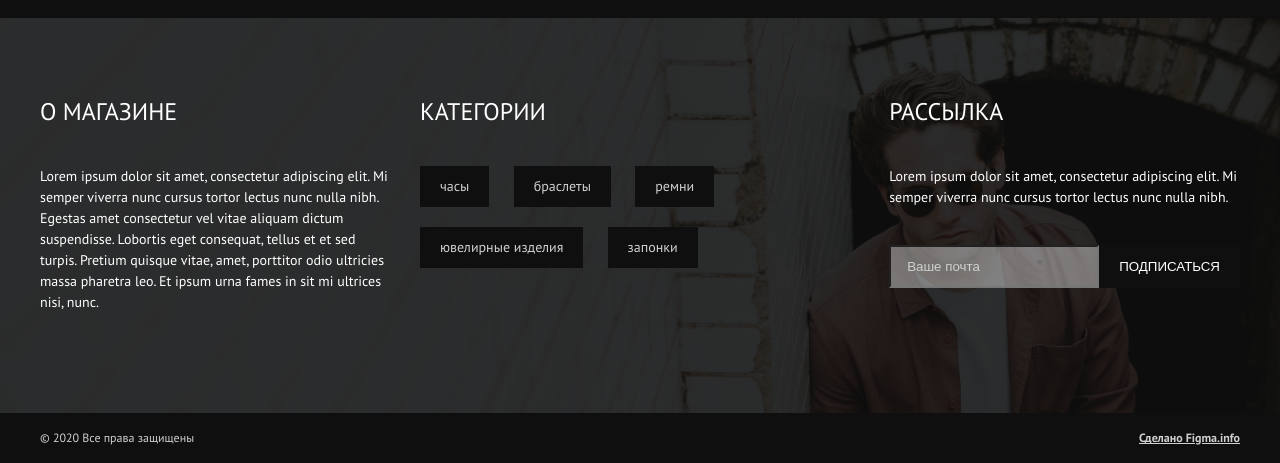
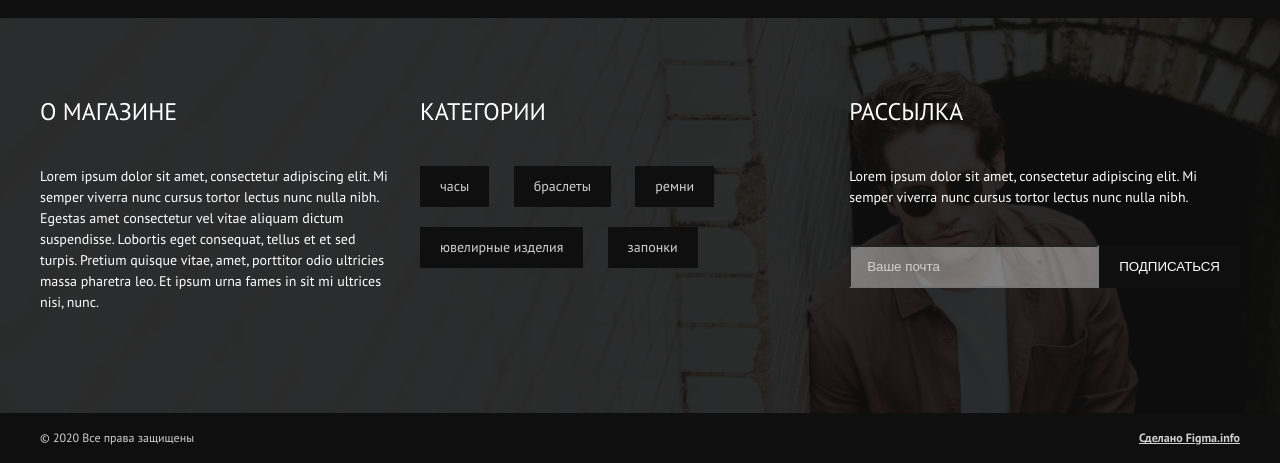
Before and after one commit to MadazimovSunnatillo/porten, a plain HTML site: page index.html in a window 1280 px wide. Shown: the part 3745-4208 px from the top of the page. Drawn offline with nearby package versions, Linux system fonts and the light colour scheme.

Commit message:
finished

```diff
--- a/index.html
+++ b/index.html
@@ -270,7 +270,7 @@
             <h2>РАссылка</h2>
             <p>Lorem ipsum dolor sit amet, consectetur adipiscing elit. Mi semper viverra nunc cursus tortor lectus nunc nulla nibh.</p>
             <form >
-              <input type="email" placeholder="Ваше почта">
+              <input class="input-footer" type="email" placeholder="Ваше почта">
               <button type="submit">ПОДПИСАТЬСЯ</button>
             </form>
           </div>
--- a/scss/_footer.scss
+++ b/scss/_footer.scss
@@ -42,6 +42,7 @@ footer{
                 }
             }
         }
+
         .email {
             p {
                 font-weight: 400;
@@ -55,12 +56,12 @@ footer{
                 justify-content: start;
                 input {
                     padding: 12px 0;
-                    width: 210px;
+                    width: 250px;
                     background: rgba(255, 255, 255, 0.4);
+                    padding-left: 1rem;
 
                 }
                 input::placeholder {
-                    padding-left: 1rem;
                     color: #D0D0D0;
                 }
                 button {
```
Also changed, not shown: css/main/style.css, 1 other file.
